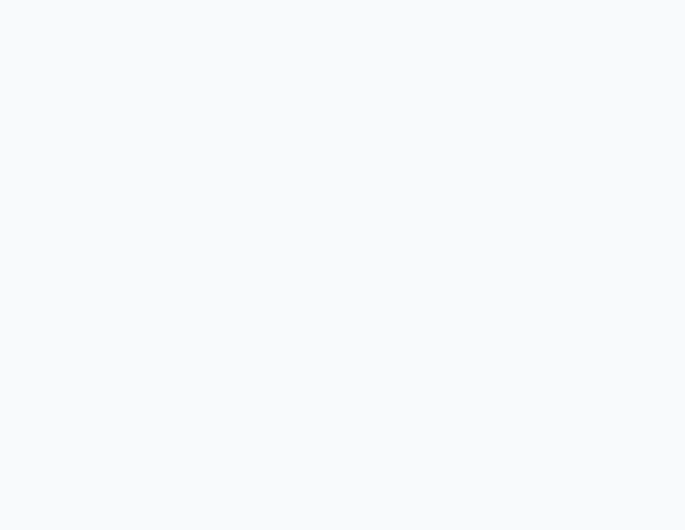
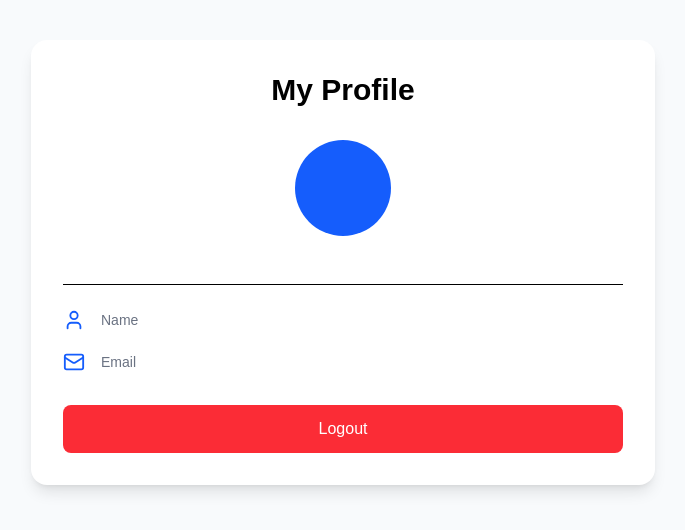
Before and after one commit to charansai2255/ResumeIQ-AI-Resume-Analyzer, a React app in the folder frontend/: page /profile in a window 1280 px wide. Before the commit this address had no page. Shown: the top 530 px of the page, without its empty margins (297-982 px from the left). Built offline with nearby package versions, Linux system fonts and the light colour scheme; the HTML template or start-up script is replaced by a standard one.

Commit message:
Profile Page Complete

```diff
--- a/frontend/src/components/dashboard/StatCard.jsx
+++ b/frontend/src/components/dashboard/StatCard.jsx
@@ -40,10 +40,6 @@ function StatCard({
 
       </div>
 
-      <div className="mt-6 flex items-center text-blue-600 text-sm">
-        View Details
-        <ArrowRight size={16} className="ml-2" />
-      </div>
 
     </div>
   );
--- a/frontend/src/pages/dashboard/Profile.jsx
+++ b/frontend/src/pages/dashboard/Profile.jsx
@@ -0,0 +1,84 @@
+import { User, Mail } from "lucide-react";
+import { useNavigate } from "react-router-dom";
+import toast from "react-hot-toast";
+
+import { useAuth } from "../../context/AuthContext";
+
+const Profile = () => {
+  const { user, logout, loading } = useAuth();
+  const navigate = useNavigate();
+
+  const handleLogout = () => {
+    if (!window.confirm("Are you sure you want to logout?")) return;
+
+    logout();
+    toast.success("Logged out successfully");
+    navigate("/login");
+  };
+
+  if (loading) {
+    return (
+      <div className="flex items-center justify-center h-screen">
+        <p className="text-lg font-medium">Loading...</p>
+      </div>
+    );
+  }
+
+  return (
+    <div className="max-w-2xl mx-auto py-10 px-6">
+      <div className="bg-white rounded-2xl shadow-lg p-8">
+
+        <h1 className="text-3xl font-bold text-center mb-8">
+          My Profile
+        </h1>
+
+        {/* Avatar */}
+        <div className="flex flex-col items-center">
+          <div className="w-24 h-24 rounded-full bg-blue-600 flex items-center justify-center text-white text-4xl font-bold">
+            {user?.name?.charAt(0).toUpperCase()}
+          </div>
+
+          <h2 className="text-2xl font-semibold mt-4">
+            {user?.name}
+          </h2>
+
+          <p className="text-gray-500">
+            {user?.email}
+          </p>
+        </div>
+
+        {/* User Details */}
+        <div className="mt-8 border-t pt-6 space-y-5">
+
+          <div className="flex items-center gap-4">
+            <User className="text-blue-600" size={22} />
+            <div>
+              <p className="text-sm text-gray-500">Name</p>
+              <p className="font-medium">{user?.name}</p>
+            </div>
+          </div>
+
+          <div className="flex items-center gap-4">
+            <Mail className="text-blue-600" size={22} />
+            <div>
+              <p className="text-sm text-gray-500">Email</p>
+              <p className="font-medium">{user?.email}</p>
+            </div>
+          </div>
+
+        </div>
+
+        {/* Logout Button */}
+        <button
+          onClick={handleLogout}
+          className="w-full mt-8 bg-red-500 hover:bg-red-600 text-white py-3 rounded-lg font-medium transition"
+        >
+          Logout
+        </button>
+
+      </div>
+    </div>
+  );
+};
+
+export default Profile;
--- a/frontend/src/routes/AppRoutes.jsx
+++ b/frontend/src/routes/AppRoutes.jsx
@@ -16,6 +16,7 @@ import ResumeSummary from "../pages/dashboard/ResumeSummary";
 import ResumeSummaryResult from "../pages/dashboard/ResumeSummaryResult";
 import InterviewQuestions from "../pages/dashboard/InterviewQuestions";
 import InterviewQuestionsResult from "../pages/dashboard/InterviewQuestionsResult";
+import Profile from "../pages/dashboard/Profile";
 
 export default function AppRoutes() {
   return (
@@ -142,6 +143,8 @@ export default function AppRoutes() {
   }
 />
 
+<Route path="/profile" element={<Profile />} />
+
       </Routes>
     </BrowserRouter>
   );
```
